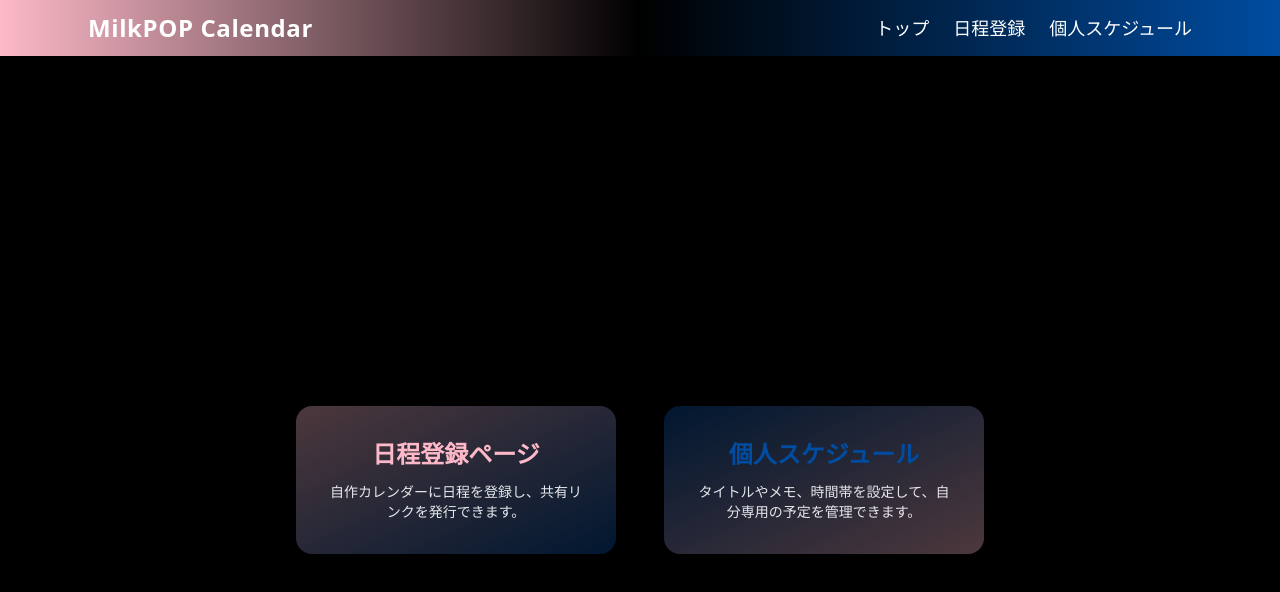
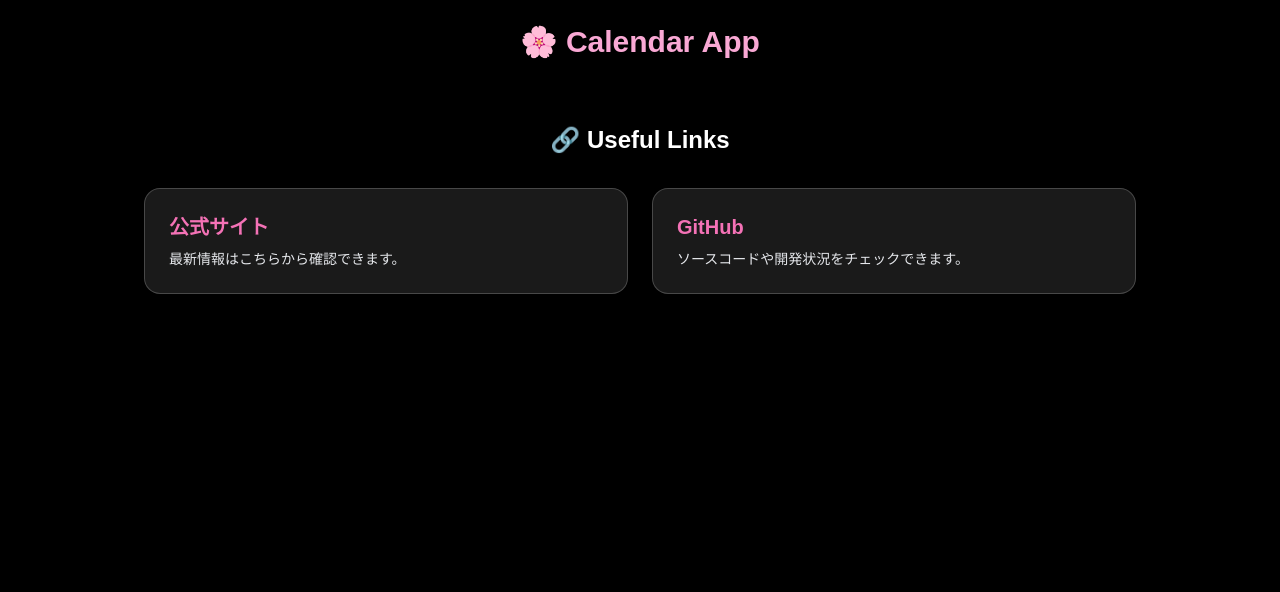
Before and after one commit to kuzyoumike0/milkpop-calendarapp, a React (Create React App) app in the folder frontend/: page / in a window 1280 px wide. Shown: the top 592 px of the page. Built offline with nearby package versions, Linux system fonts and the light colour scheme.

Commit message:
Update App.jsx

```diff
--- a/frontend/src/App.jsx
+++ b/frontend/src/App.jsx
@@ -1,24 +1,16 @@
-// frontend/src/App.jsx
 import React from "react";
-import { Routes, Route } from "react-router-dom";
-import Layout from "./components/Layout";
-import TopPage from "./components/TopPage";
-import LinkPage from "./components/LinkPage";
-import PersonalPage from "./components/PersonalPage";
-import SharePage from "./components/SharePage";
-import ShareLinkPage from "./components/ShareLinkPage";
+import LinksSection from "./components/LinksSection";
 
 function App() {
   return (
-    <Routes>
-      <Route path="/" element={<Layout />}>
-        <Route index element={<TopPage />} />
-        <Route path="link" element={<LinkPage />} />
-        <Route path="personal" element={<PersonalPage />} />
-        <Route path="share/:linkid" element={<SharePage />} />
-        <Route path="sharelink/:linkid" element={<ShareLinkPage />} />
-      </Route>
-    </Routes>
+    <div className="min-h-screen bg-black text-white">
+      <header className="py-6 text-center text-3xl font-extrabold text-pink-300">
+        🌸 Calendar App
+      </header>
+      <main>
+        <LinksSection />
+      </main>
+    </div>
   );
 }
 
```
